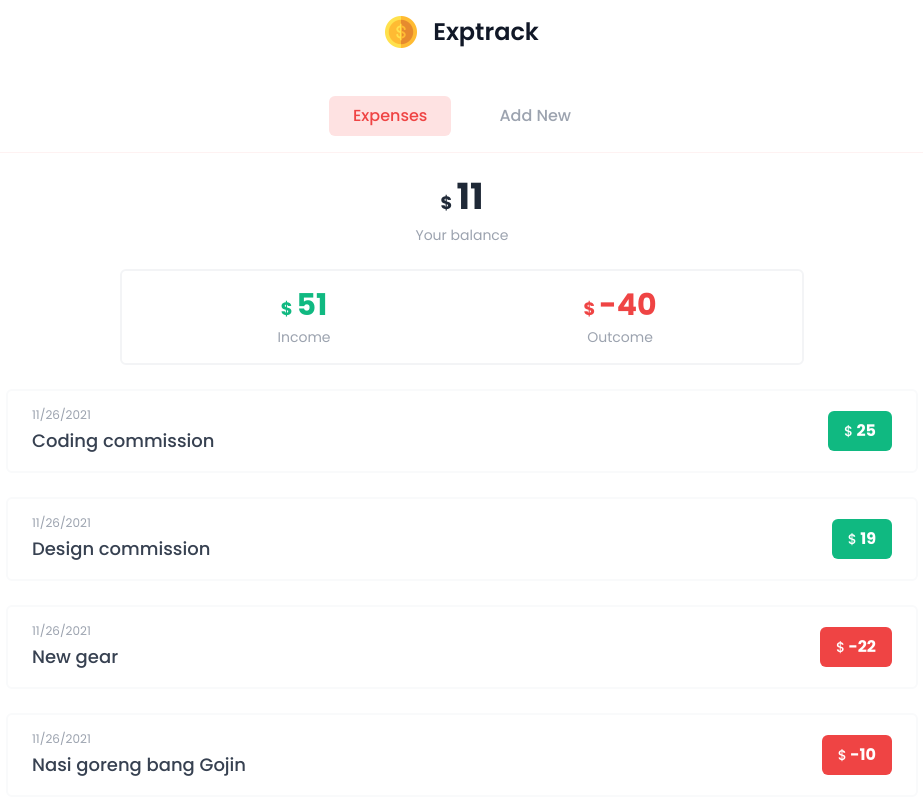
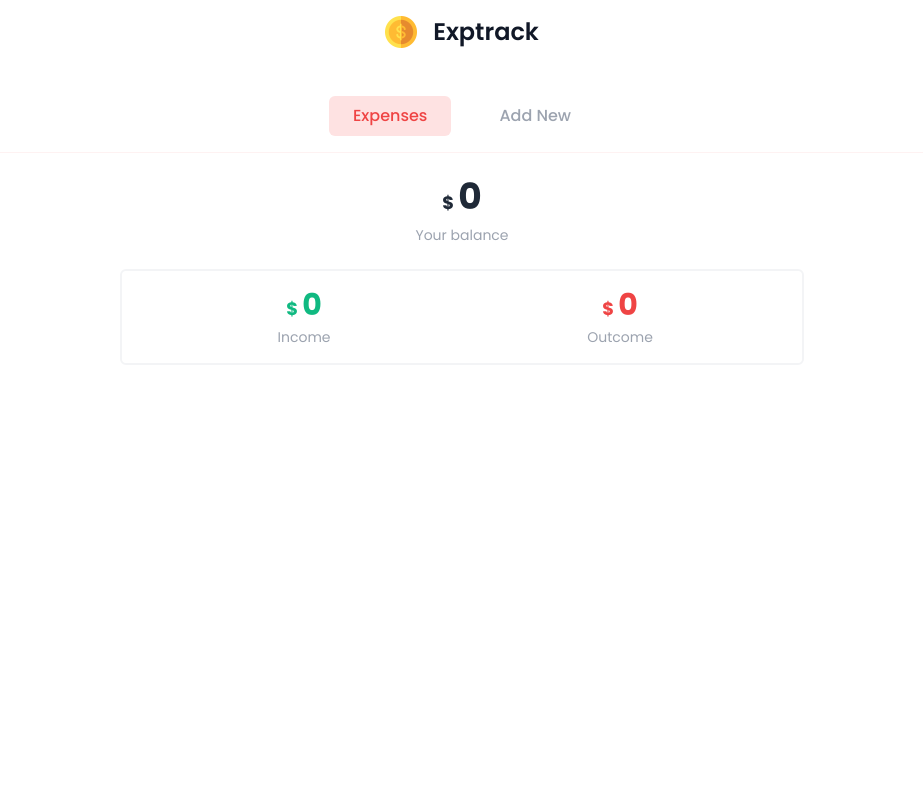
Before and after one commit to homindolentrahar/exptrack, a Next.js app: page / in a window 1280 px wide. Shown: the top 800 px of the page, without its empty margins (178-1101 px from the left). Built offline with nearby package versions, Linux system fonts and the light colour scheme; data requests are answered from the project's data file.

Commit message:
Updating tailwind.config.js

```diff
--- a/db/expenses.json
+++ b/db/expenses.json
@@ -1,40 +1,3 @@
 {
-  "expenses": [
-    {
-      "id": "6556cee0-c624-4d8c-aa83-c7d6c599c5a2",
-      "name": "Coding commission",
-      "amount": 25,
-      "date": 1637935060201
-    },
-    {
-      "id": "6eacb2a3-6a33-40da-a230-4e9e61a1ab78",
-      "name": "Design commission",
-      "amount": 19,
-      "date": 1637935977306
-    },
-    {
-      "id": "2fe0d556-8502-434f-b77d-09b9dfc08d8a",
-      "name": "New gear",
-      "amount": -22,
-      "date": 1637936002163
-    },
-    {
-      "id": "255d1c46-eac3-41e4-bde9-6f576a2ccadc",
-      "name": "Nasi goreng bang Gojin",
-      "amount": -10,
-      "date": 1637936130440
-    },
-    {
-      "id": "059a03fc-1c5b-477c-806f-a69ca4267072",
-      "name": "Coding commission",
-      "amount": 7,
-      "date": 1637936436307
-    },
-    {
-      "id": "c8b4a292-bf5e-44ac-926b-df9c9268299d",
-      "name": "Beli mie ayam",
-      "amount": -8,
-      "date": 1637936455014
-    }
-  ]
+  "expenses": []
 }
--- a/tailwind.config.js
+++ b/tailwind.config.js
@@ -1,6 +1,11 @@
 module.exports = {
   mode: "jit",
-  purge: ["./pages/**/*.{js,ts,jsx,tsx}", "./components/**/*.{js,ts,jsx,tsx}"],
+  purge: [
+    "./pages/**/*.{js,ts,jsx,tsx}",
+    "./components/**/*.{js,ts,jsx,tsx}",
+    "./public/**/*.html",
+    "./src/**/*.{js,jsx,ts,tsx,vue}",
+  ],
   darkMode: false, // or 'media' or 'class'
   theme: {
     extend: {
```
